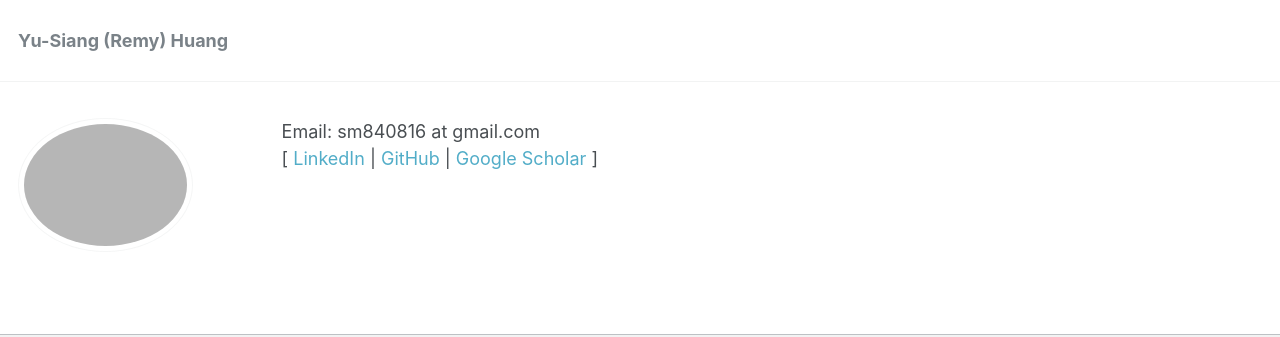
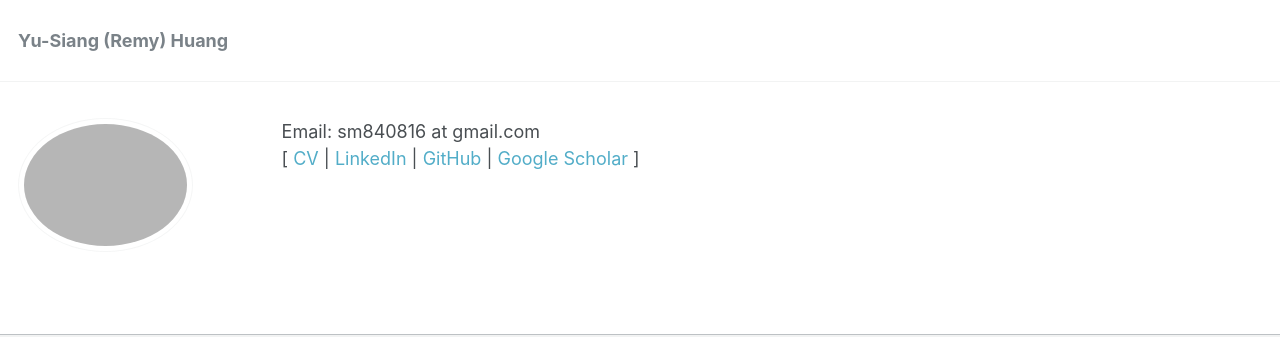
Before and after one commit to remyhuang/remyhuang.github.io, a Jekyll site: the page built from _pages/about.md, in a window 1280 px wide. Shown: the top 337 px of the page. Built offline with Jekyll 4.4.1, drawn with Linux system fonts in a browser that asks for light colours.

```diff
--- a/_pages/about.md
+++ b/_pages/about.md
@@ -8,4 +8,4 @@ redirect_from:
 
 ---
 Email: sm840816 at gmail.com <br>
-\[ [LinkedIn](https://www.linkedin.com/in/yu-siang-huang-b88669141/) | [GitHub](https://github.com/remyhuang) | [Google Scholar](https://scholar.google.com.tw/citations?user=QA28Z3wAAAAJ&hl=zh-TW) \]
+\[ [CV](https://github.com/remyhuang/remyhuang.github.io/blob/master/files/huang_cv.pdf) | [LinkedIn](https://www.linkedin.com/in/yu-siang-huang-b88669141/) | [GitHub](https://github.com/remyhuang) | [Google Scholar](https://scholar.google.com.tw/citations?user=QA28Z3wAAAAJ&hl=zh-TW) \]
```
